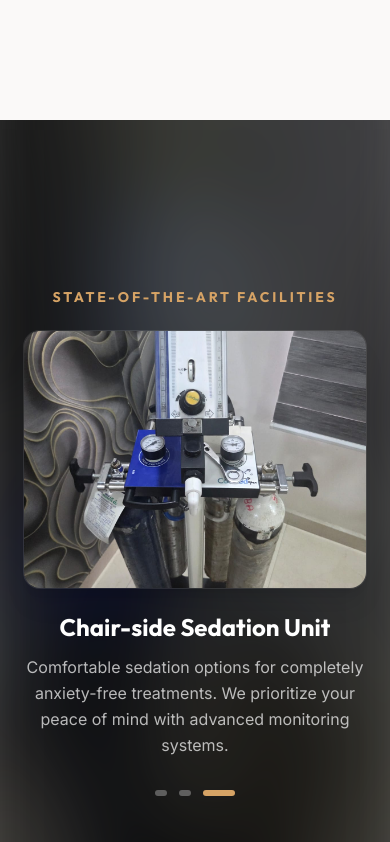
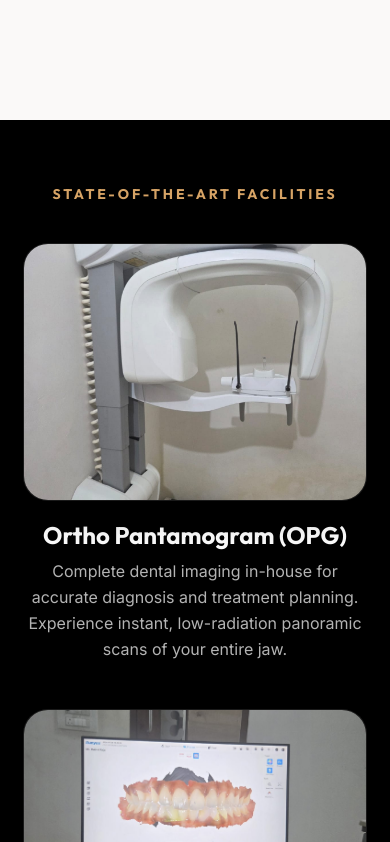
Before and after one commit to RealVansh/SaiDentalCare, a Next.js app: page /about in a window 390 px wide. Shown: the part 2702-3544 px from the top of the page. Built offline with nearby package versions, Linux system fonts and the light colour scheme.

Commit message:
Update: Mobile UX improvements for facilities and doctors

```diff
--- a/src/components/about/FacilitiesStickyScroll.tsx
+++ b/src/components/about/FacilitiesStickyScroll.tsx
@@ -68,10 +68,11 @@ export const FacilitiesStickyScroll = ({ facilities }: { facilities: Facility[]
   };
 
   return (
+    <>
     <section
       ref={sectionRef}
-      style={{ height: `${facilities.length * VH_PER_ITEM}vh` }}
-      className="relative w-full"
+      style={{ height: typeof window !== 'undefined' && window.innerWidth >= 768 ? `${facilities.length * VH_PER_ITEM}vh` : 'auto' }}
+      className="relative w-full hidden md:block"
     >
       {/* Sticky Container */}
       <div className="sticky top-0 h-screen w-full overflow-hidden">
@@ -210,75 +211,49 @@ export const FacilitiesStickyScroll = ({ facilities }: { facilities: Facility[]
               </div>
             </div>
 
-            {/* Mobile layout */}
-            <div className="flex md:hidden flex-col items-center gap-6">
-
-              {/* Section title */}
-              <h2 className="text-sm font-bold uppercase tracking-[0.2em] text-accent-500 text-center">State-of-the-Art Facilities</h2>
-
-              {/* Image */}
-              <div className="relative w-full aspect-[4/3] rounded-xl overflow-hidden shadow-xl ring-1 ring-white/10">
-                <AnimatePresence mode="wait">
-                  <motion.div
-                    key={`m-img-${activeIndex}`}
-                    initial={{ opacity: 0 }}
-                    animate={{ opacity: 1 }}
-                    exit={{ opacity: 0 }}
-                    transition={{ duration: 0.4 }}
-                    className="absolute inset-0"
-                  >
-                    <Image
-                      src={facilities[activeIndex].image}
-                      alt={facilities[activeIndex].title}
-                      fill
-                      className="object-cover"
-                      sizes="100vw"
-                      priority
-                    />
-                  </motion.div>
-                </AnimatePresence>
-              </div>
-
-              {/* Text */}
-              <div className="w-full text-center">
-                <AnimatePresence mode="wait">
-                  <motion.div
-                    key={`m-text-${activeIndex}`}
-                    initial={{ opacity: 0, y: 15 }}
-                    animate={{ opacity: 1, y: 0 }}
-                    exit={{ opacity: 0, y: -10 }}
-                    transition={{ duration: 0.4 }}
-                  >
-                    <h3 className="text-2xl font-heading font-bold text-white mb-3 leading-tight">
-                      {facilities[activeIndex].title}
-                    </h3>
-                    <p className="text-base leading-relaxed text-white/70">
-                      {facilities[activeIndex].desc}
-                    </p>
-                  </motion.div>
-                </AnimatePresence>
-              </div>
-
-              {/* Dots */}
-              <div className="flex items-center gap-3 mt-2">
-                {facilities.map((_, index) => (
-                  <button
-                    key={index}
-                    onClick={() => handleItemClick(index)}
-                    className={`h-1.5 rounded-full transition-all duration-500 ${
-                      activeIndex === index
-                        ? "w-8 bg-accent-500"
-                        : "w-3 bg-white/30"
-                    }`}
-                    aria-label={`View facility ${index + 1}`}
-                  />
-                ))}
-              </div>
-            </div>
-
           </div>
         </div>
       </div>
     </section>
+
+    {/* Mobile Vertical Stack */}
+    <section className="w-full md:hidden py-16 px-6 bg-black relative overflow-hidden">
+      <div className="absolute inset-0 bg-gradient-to-b from-primary-950 to-black"></div>
+      <div className="relative z-10 max-w-sm mx-auto">
+        <h2 className="text-sm font-bold uppercase tracking-[0.2em] text-accent-500 text-center mb-10">State-of-the-Art Facilities</h2>
+
+        <div className="flex flex-col gap-12">
+          {facilities.map((facility, index) => (
+            <motion.div
+              key={index}
+              initial={{ opacity: 0, y: 30 }}
+              whileInView={{ opacity: 1, y: 0 }}
+              viewport={{ once: true, margin: "-50px" }}
+              transition={{ duration: 0.6 }}
+              className="flex flex-col items-center text-center gap-5"
+            >
+              <div className="relative w-full aspect-[4/3] rounded-2xl overflow-hidden shadow-2xl ring-1 ring-white/10">
+                <Image
+                  src={facility.image}
+                  alt={facility.title}
+                  fill
+                  className="object-cover"
+                  sizes="100vw"
+                />
+              </div>
+              <div>
+                <h3 className="text-2xl font-heading font-bold text-white mb-2 leading-tight">
+                  {facility.title}
+                </h3>
+                <p className="text-base leading-relaxed text-white/70">
+                  {facility.desc}
+                </p>
+              </div>
+            </motion.div>
+          ))}
+        </div>
+      </div>
+    </section>
+    </>
   );
 };
--- a/src/components/home/DoctorsPreview.tsx
+++ b/src/components/home/DoctorsPreview.tsx
@@ -48,9 +48,13 @@ export const DoctorsPreview = () => {
     <>
     <section className="pt-16 pb-8 bg-primary-900 grain-overlay overflow-hidden">
       <div className="section-container">
-        <div className="text-center max-w-2xl mx-auto mb-16">
+        <div className="text-center max-w-2xl mx-auto mb-10 md:mb-16">
           <span className="eyebrow-label-light">Our Team</span>
-          <h2 className="text-3xl md:text-4xl font-heading font-bold !text-white text-white mt-4">Meet Our Expert Doctors</h2>
+          <h2 className="text-3xl md:text-4xl font-heading font-bold !text-white text-white mt-4 mb-6 md:mb-0">Meet Our Expert Doctors</h2>
+
+          <div className="md:hidden flex justify-end items-center text-accent-300 text-xs uppercase tracking-widest font-bold pr-6">
+             Swipe to explore <span className="ml-2 text-lg">→</span>
+          </div>
         </div>
 
         <motion.div
```
